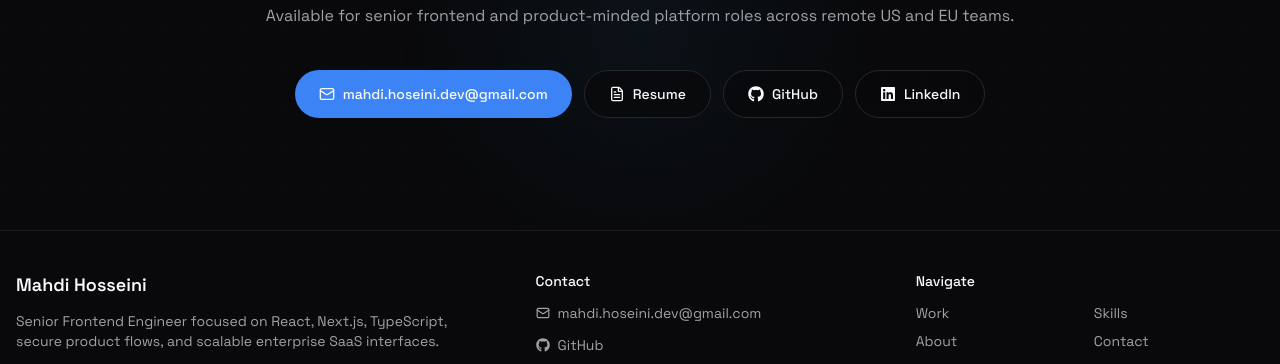
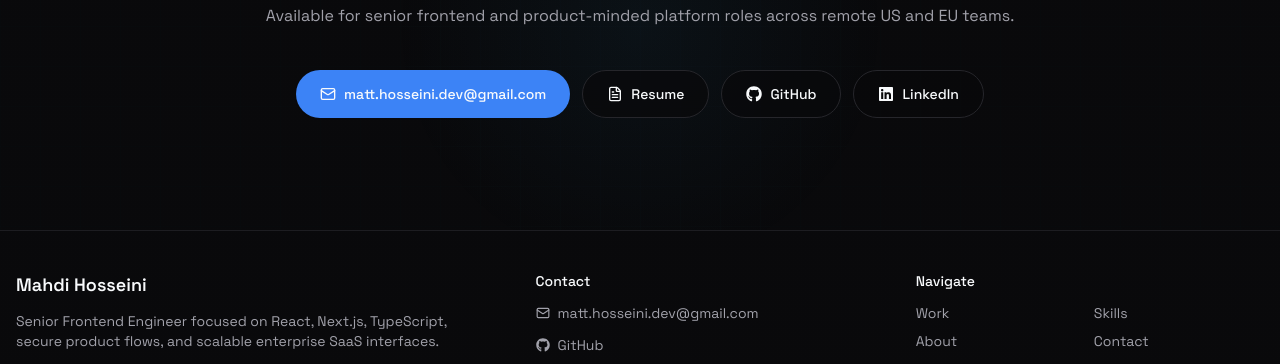
Before and after one commit to s-mahdi/mahdi-hosseini-portfolio, a Next.js app: page / in a window 1280 px wide. Shown: the part 5458-5822 px from the top of the page. Built offline with nearby package versions, Linux system fonts and the light colour scheme.

Commit message:
fix: update email, GitHub, LinkedIn, and resume filename

```diff
--- a/src/content/site.ts
+++ b/src/content/site.ts
@@ -3,10 +3,10 @@ import type { Metric, PortfolioLinks } from "@/content/types";
 const basePath = process.env.NEXT_PUBLIC_BASE_PATH ?? "";
 
 export const portfolioLinks: PortfolioLinks = {
-  email: "mahdi.hoseini.dev@gmail.com",
-  github: "https://github.com/s-mahdi",
-  linkedin: "https://www.linkedin.com/in/mahdi--dev/",
-  resume: `${basePath}/docs/Mahdi-Hoseini-Resume.pdf`,
+  email: "matt.hosseini.dev@gmail.com",
+  github: "https://github.com/matt-hosseini-dev",
+  linkedin: "https://www.linkedin.com/in/matt--dev/",
+  resume: `${basePath}/docs/Matt-Hosseini-Resume.pdf`,
   location: "Yerevan, Armenia",
   availability:
     "Available for senior frontend and product-minded platform roles across remote US and EU teams.",
```
